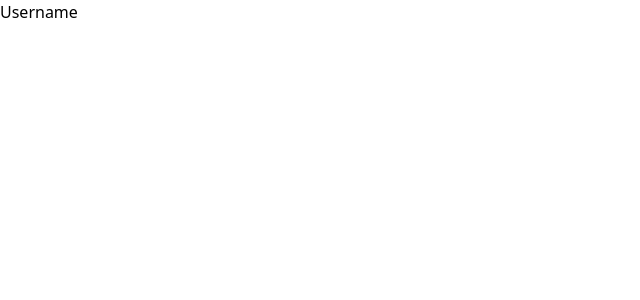
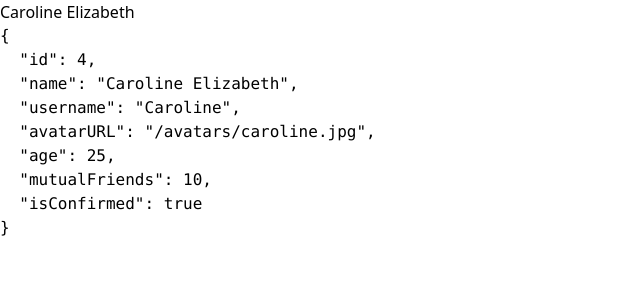
Before and after one commit to reymondjulio/friendbook-react, a React (Vite) app: page /Caroline in a window 1280 px wide. Shown: the top 300 px of the page, without its empty margins (0-640 px from the left). Built offline with nearby package versions, Linux system fonts and the light colour scheme.

Commit message:
feat: display friend in username route
rename friends.js to friend.json

```diff
--- a/src/App.jsx
+++ b/src/App.jsx
@@ -3,7 +3,7 @@ import { Link } from "react-router-dom";
 
 import { FriendCard } from "./components/friend-card";
 
-import { dataFriends } from "./data/friends";
+import dataFriends from "./data/friends.json";
 
 export default function App() {
   const [friends, setFriends] = useState(dataFriends);
--- a/src/data/friends.js
+++ /dev/null
@@ -1,74 +0,0 @@
-export const dataFriends = [
-  {
-    id: 1,
-    name: "Reymond Julio",
-    username: "reymond",
-    avatarURL: "/avatars/reymond.jpg",
-    age: 26,
-    mutualFriends: 5,
-    isConfirmed: true,
-  },
-  {
-    id: 2,
-    name: "M Haidar Hanif",
-    username: "Haidar",
-    avatarURL: "/avatars/haidar.jpg",
-    age: 30,
-    mutualFriends: 3,
-    isConfirmed: false,
-  },
-  {
-    id: 3,
-    name: "Christopher Kevin",
-    username: "Christopher",
-    avatarURL: "/avatars/christopher.jpg",
-    age: 29,
-    mutualFriends: 6,
-    isConfirmed: false,
-  },
-  {
-    id: 4,
-    name: "Caroline Elizabeth",
-    username: "Caroline",
-    avatarURL: "/avatars/caroline.jpg",
-    age: 25,
-    mutualFriends: 10,
-    isConfirmed: true,
-  },
-  {
-    id: 5,
-    name: "Daniel William",
-    username: "Daniel",
-    avatarURL: "/avatars/daniel.jpg",
-    age: 25,
-    mutualFriends: 8,
-    isConfirmed: true,
-  },
-  {
-    id: 6,
-    name: "Victoria Grace",
-    username: "Daniel",
-    avatarURL: "/avatars/victoria.jpg",
-    age: 28,
-    mutualFriends: 7,
-    isConfirmed: false,
-  },
-  {
-    id: 7,
-    name: "Jessica Lyn",
-    username: "Jessica",
-    avatarURL: "/avatars/jessica.jpg",
-    age: 26,
-    mutualFriends: 9,
-    isConfirmed: true,
-  },
-  {
-    id: 8,
-    name: "Kelly Marie",
-    username: "Kelly",
-    avatarURL: "/avatars/kelly.jpg",
-    age: 26,
-    mutualFriends: 12,
-    isConfirmed: false,
-  },
-];
--- /dev/null
+++ b/src/data/friends.json
@@ -0,0 +1,74 @@
+[
+  {
+    "id": 1,
+    "name": "Reymond Julio",
+    "username": "reymond",
+    "avatarURL": "/avatars/reymond.jpg",
+    "age": 26,
+    "mutualFriends": 5,
+    "isConfirmed": true
+  },
+  {
+    "id": 2,
+    "name": "M Haidar Hanif",
+    "username": "Haidar",
+    "avatarURL": "/avatars/haidar.jpg",
+    "age": 30,
+    "mutualFriends": 3,
+    "isConfirmed": false
+  },
+  {
+    "id": 3,
+    "name": "Christopher Kevin",
+    "username": "Christopher",
+    "avatarURL": "/avatars/christopher.jpg",
+    "age": 29,
+    "mutualFriends": 6,
+    "isConfirmed": false
+  },
+  {
+    "id": 4,
+    "name": "Caroline Elizabeth",
+    "username": "Caroline",
+    "avatarURL": "/avatars/caroline.jpg",
+    "age": 25,
+    "mutualFriends": 10,
+    "isConfirmed": true
+  },
+  {
+    "id": 5,
+    "name": "Daniel William",
+    "username": "Daniel",
+    "avatarURL": "/avatars/daniel.jpg",
+    "age": 25,
+    "mutualFriends": 8,
+    "isConfirmed": true
+  },
+  {
+    "id": 6,
+    "name": "Victoria Grace",
+    "username": "Daniel",
+    "avatarURL": "/avatars/victoria.jpg",
+    "age": 28,
+    "mutualFriends": 7,
+    "isConfirmed": false
+  },
+  {
+    "id": 7,
+    "name": "Jessica Lyn",
+    "username": "Jessica",
+    "avatarURL": "/avatars/jessica.jpg",
+    "age": 26,
+    "mutualFriends": 9,
+    "isConfirmed": true
+  },
+  {
+    "id": 8,
+    "name": "Kelly Marie",
+    "username": "Kelly",
+    "avatarURL": "/avatars/kelly.jpg",
+    "age": 26,
+    "mutualFriends": 12,
+    "isConfirmed": false
+  }
+]
--- a/src/main.jsx
+++ b/src/main.jsx
@@ -4,7 +4,7 @@ import ReactDOM from "react-dom/client";
 import { createBrowserRouter, RouterProvider } from "react-router-dom";
 
 import App from "./App";
-import Username from "./routes/username";
+import Username, { loader as usernameLoader } from "./routes/username";
 import "./index.css";
 
 const router = createBrowserRouter([
@@ -15,6 +15,7 @@ const router = createBrowserRouter([
   {
     path: "/:username",
     element: <Username />,
+    loader: usernameLoader,
   },
 ]);
 
--- a/src/routes/username.jsx
+++ b/src/routes/username.jsx
@@ -1,7 +1,24 @@
+import { useLoaderData } from "react-router-dom";
+
+import dataFriends from "../data/friends.json";
+
+export function loader({ params }) {
+  const friend = dataFriends.find((friend) => {
+    if (friend.username === params.username) {
+      return friend;
+    }
+  });
+  return { friend };
+}
+
 export default function Username() {
+  const { friend } = useLoaderData();
+
   return (
     <div>
-      <h1>Username</h1>
+      <h1>{friend.name}</h1>
+
+      <pre>{JSON.stringify(friend, null, 2)}</pre>
     </div>
   );
 }
```
Also changed, not shown: .eslintrc.cjs.
